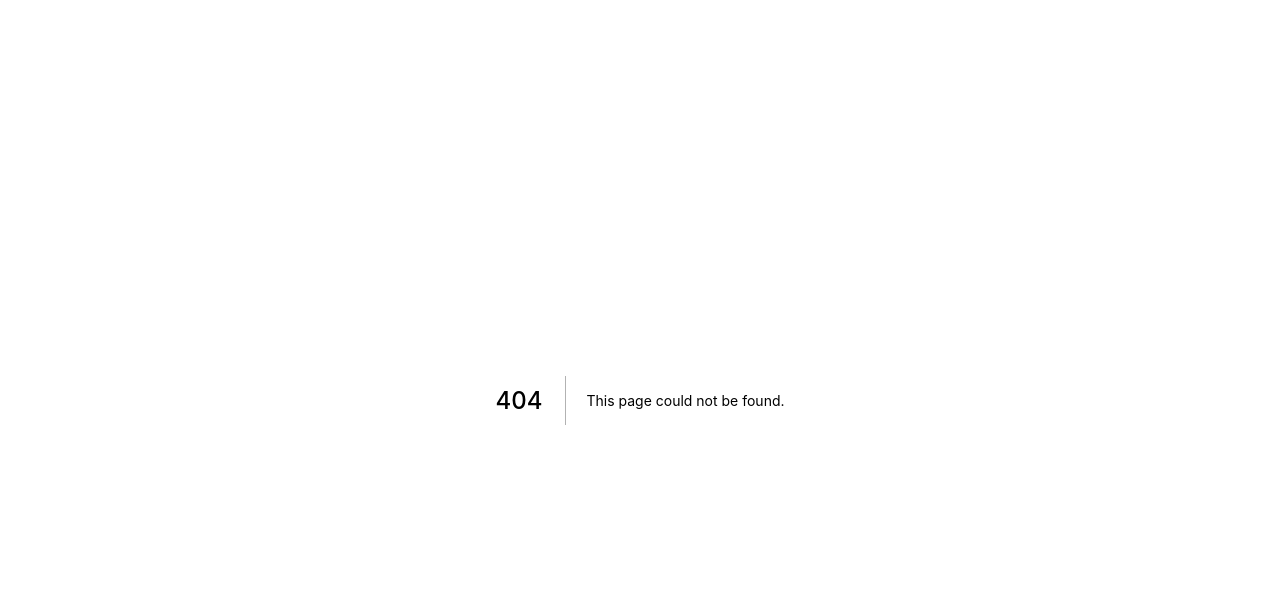
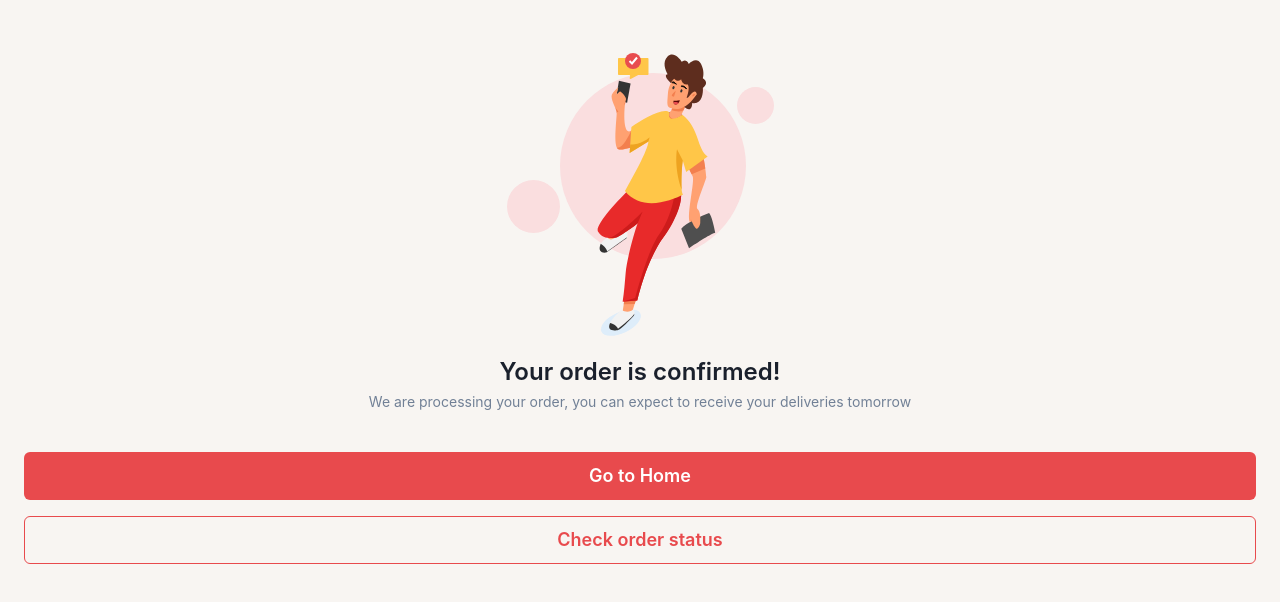
Before and after one commit to dandyling/penang-fresh-market, a Next.js app: page /order-confirmed in a window 1280 px wide. Before the commit this address had no page. Shown: the top 602 px of the page. Built offline with nearby package versions, Linux system fonts and the light colour scheme.

Commit message:
Add order confirmation page

```diff
--- /dev/null
+++ b/pages/order-confirmed/index.tsx
@@ -0,0 +1,82 @@
+import { Button, Flex, Heading, Image, Text } from "@chakra-ui/react";
+import styled from "@emotion/styled";
+import { NextPage } from "next";
+import Link from "next/link";
+import React from "react";
+import { PageWrapper } from "../../components/PageWrapper";
+import theme from "../../styles/theme";
+
+const OrderConfirmedPage: NextPage = () => {
+  return (
+    <PageWrapper title="Your order is confirmed">
+      <OuterContainer
+        flexDirection="column"
+        justifyContent="center"
+        alignItems="center"
+      >
+        <Container
+          width="100%"
+          justifyContent="center"
+          alignItems="center"
+          flexDirection="column"
+          textAlign="center"
+        >
+          <Image src="/Delivery confirmed.svg" alt="Your order is confirmed" />
+          <Flex flexDirection="column">
+            <Heading mb="1" as="h1" fontSize="2xl" fontWeight="semibold">
+              Your order is confirmed!
+            </Heading>
+            <Text fontSize="sm" color="gray.500">
+              We are processing your order, you can expect to receive your
+              deliveries tomorrow
+            </Text>
+          </Flex>
+        </Container>
+        <Flex
+          width="100%"
+          flexDirection="column"
+          justifyContent="center"
+          alignItems="center"
+        >
+          <Link href="/" passHref>
+            <Button
+              width="100%"
+              mb="4"
+              color="white"
+              backgroundColor={theme.colors.brand}
+              size="lg"
+            >
+              Go to Home
+            </Button>
+          </Link>
+          <Button
+            width="100%"
+            color={theme.colors.brand}
+            variant="outline"
+            borderColor={theme.colors.brand}
+            size="lg"
+          >
+            Check order status
+          </Button>
+        </Flex>
+      </OuterContainer>
+    </PageWrapper>
+  );
+};
+
+const Container = styled(Flex)`
+  > * {
+    margin-top: 0.5rem;
+    margin-bottom: 0.5rem;
+  }
+`;
+
+const OuterContainer = styled(Flex)`
+  padding: 1.5rem 1.5rem;
+  > * {
+    margin-top: 1rem;
+    margin-bottom: 1rem;
+  }
+`;
+
+export default OrderConfirmedPage;
```
Also changed, not shown: pages/shopping-cart/index.tsx (+6 -3 lines), public/Delivery confirmed.svg (added).
